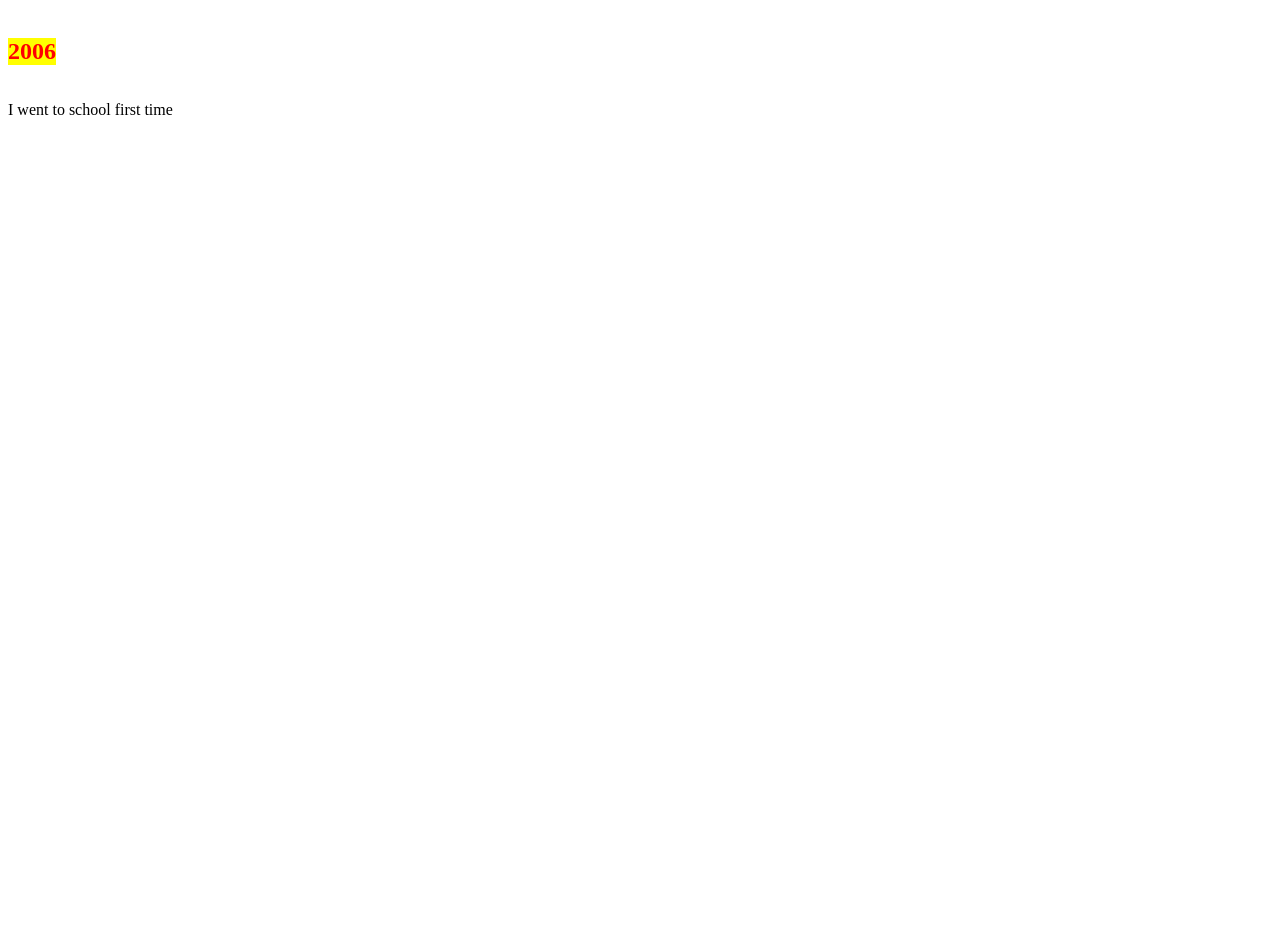
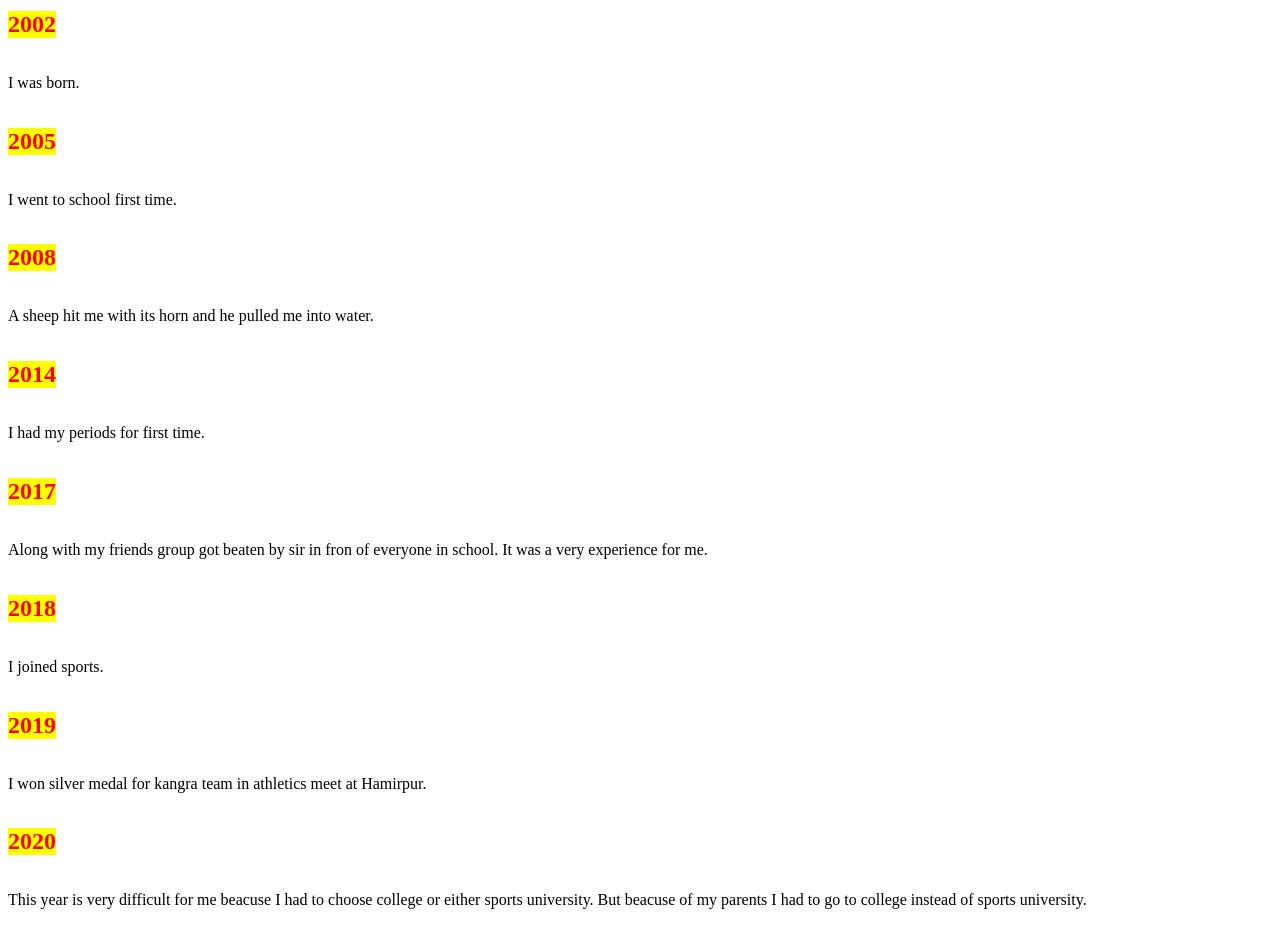
Before and after one commit to Simran-6008/project, a React (Vite) app: page / in a window 1280 px wide. Shown: the part 107-1052 px from the top of the page. Before the commit the page ends 800 px from the top, so only its background shows below. Built offline with nearby package versions, Linux system fonts and the light colour scheme.

Commit message:
Create timeline project by feching events from JSON file

```diff
--- a/src/App.jsx
+++ b/src/App.jsx
@@ -1,9 +1,17 @@
 import Time from "./Time";
+import events from "./event.json"
 const App = () => {
   return (
     <div>
-      <Time year={2002} event="I was born in Kullu Himachal Pradesh"/>
-      <Time year={2006} event="I went to school first time "/>
+      <div>
+        <h1>Welcome to Simran's Timeline</h1>
+        <br />
+        {events.map((event) => {
+          return (
+            <Time key={event.year} year={event.year} event={event.event} />
+          );
+        })}
+      </div>
     </div>
   );
 };
--- /dev/null
+++ b/src/event.json
@@ -0,0 +1,38 @@
+[
+    {
+        "year": 2002,
+        "event": "I was born."
+    },
+    {
+        "year": 2005,
+        "event": "I went to school first time."
+    },
+    {
+        "year": 2008,
+        "event": "A sheep hit me with its horn and he pulled me into water."
+    },
+    {
+        "year": 2014,
+        "event": "I had my periods for first time."
+    },
+    {
+        "year": 2017,
+        "event": "Along with my friends group got beaten by sir in fron of everyone in school. It was a very experience for me."
+    },
+    {
+        "year": 2018,
+        "event": "I joined sports."
+    },
+    {
+        "year": 2019,
+        "event": "I won silver medal for kangra team in athletics meet at Hamirpur."
+    },
+    {
+        "year": 2020,
+        "event": "This year is very difficult for me beacuse I had to choose college or either sports university. But beacuse of my parents I had to go to college instead of sports university."
+    },
+    {
+        "year": 2023,
+        "event": "I join Sajhe Sapne"
+    }
+]
```
